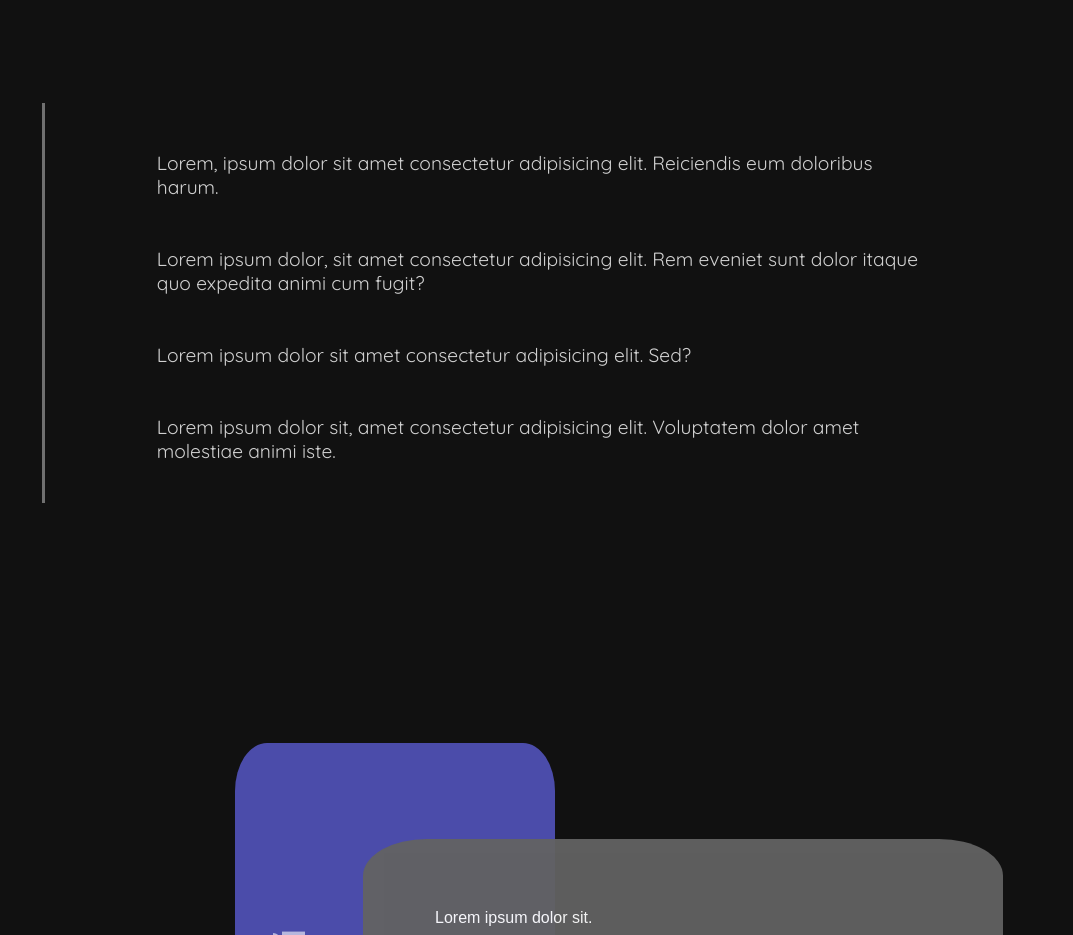
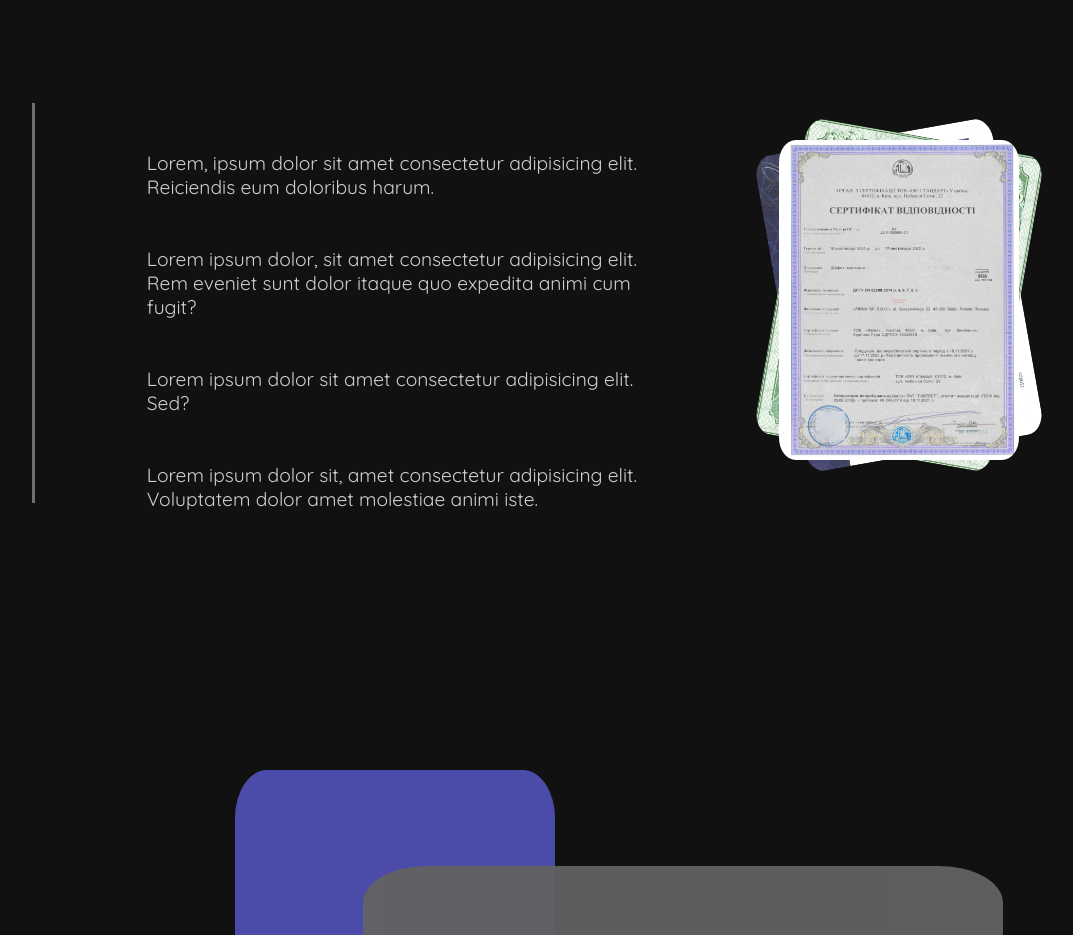
Before and after one commit to VRomanenko04/psychology-landing, a plain HTML site: page index.html in a window 1280 px wide. Shown: the part 926-1861 px from the top of the page, without its empty margins (125-1198 px from the left). Drawn offline with Linux system fonts and the light colour scheme.

Commit message:
Интегрировал loop с сертификатами в about

```diff
--- a/css/main.css
+++ b/css/main.css
@@ -47,6 +47,50 @@
     filter: blur(0);
     transform: translateX(0);
     opacity: 1;
+}
+
+.loop-position {
+    position: relative;
+    margin-right: 23rem;
+    margin-top: 4rem;
+}
+
+.loop-position.act {
+    display: none;
+}
+
+.loop-position img {
+    position: absolute;
+    width: 15em;
+    height: 20em;
+    border-radius: 7%;
+}
+
+.loop-position :nth-child(1) {
+    transform: rotate(10deg);
+    z-index: 4;
+}
+
+.loop-position :nth-child(2) {
+    transform: rotate(-10deg);
+    z-index: 2;
+}
+
+.loop-position :nth-child(3) {
+    z-index: 3;
+    transform: translateY(5px);
+}
+
+.first-certificate.act {
+    z-index: 5 !important;
+}
+
+.second-certificate.act {
+    z-index: 5 !important;
+}
+
+.third-certificate.act {
+    z-index: 5 !important;
 }
 
 .slider-container {
--- a/index.html
+++ b/index.html
@@ -12,6 +12,7 @@
     <script defer="defer" src="js/page-transition.js"></script>
     <script defer="defer" src="js/gradient.js"></script>
     <script defer="defer" src="js/vebinar-slider.js"></script>
+    <script defer="defer" src="js/photoloop.js"></script>
     <title>Навчання психосоматиці</title>
 </head>
 <body>
@@ -97,6 +98,11 @@
                         <p>Lorem ipsum dolor sit, amet consectetur adipisicing elit. Voluptatem dolor amet molestiae animi iste.</p>
                     </div>
                 </section>
+                <div class="loop-position">
+                    <img class="first-certificate" src="imgs/cert1.png" alt="">
+                    <img class="second-certificate" src="imgs/cert2.webp" alt="">
+                    <img class="third-certificate" src="imgs/cert3.jpeg" alt="">
+                </div>
             </div>
             <section class="slider-container" id="vebinars">
                 <section class="vebinar-slider active">
--- /dev/null
+++ b/js/photoloop.js
@@ -0,0 +1,19 @@
+let firstImg = document.querySelector('.first-certificate');
+let secImg = document.querySelector('.second-certificate');
+let thirdImg = document.querySelector('.third-certificate');
+
+function photosAnimation() {
+    setTimeout(() => {
+        firstImg.classList.toggle('act');
+    }, 1000);
+    setTimeout(() => {
+        thirdImg.classList.toggle('act');
+    }, 2000);
+    setTimeout(() => {
+        secImg.classList.toggle('act');
+    }, 3000);
+};
+
+setInterval(() => {
+    photosAnimation();
+}, 3000);
```
Also changed, not shown: imgs/cert1.png (added), imgs/cert2.webp (added), imgs/cert3.jpeg (added).
